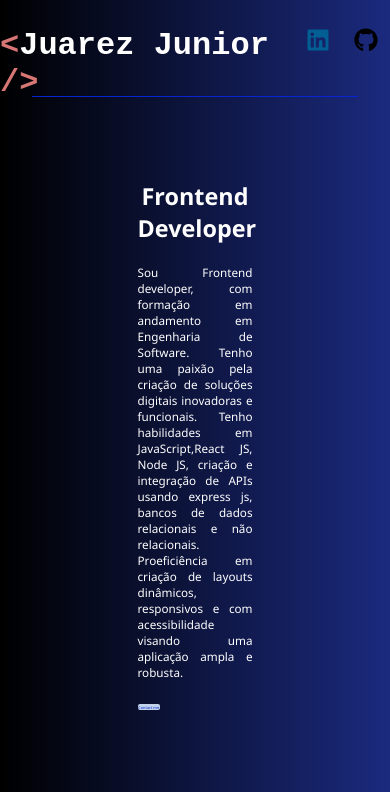
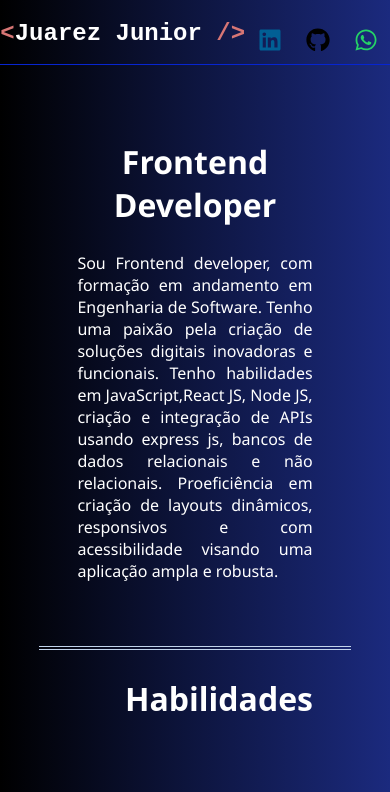
Before and after one commit to Jjunior112/portfolio, a React (Vite) app: page / in a window 390 px wide. Shown: the top 792 px of the page. Built offline with nearby package versions, Linux system fonts and the light colour scheme.

Commit message:
ajuste de responsividade

```diff
--- a/src/App.css
+++ b/src/App.css
@@ -8,7 +8,6 @@
 
 nav {
   display: flex;
-
   justify-content: space-around;
   height: 4em;
 }
@@ -48,8 +47,9 @@ nav svg:hover {
 }
 
 main {
-  display: flex;
-  padding: 2em;
+  margin: 0 auto;
+  padding: 0;
+  width: 100%;
 }
 
 .profile {
@@ -76,6 +76,7 @@ main {
 }
 
 
+
 .abilities {
   margin: 0 auto;
   width: 70%;
@@ -85,7 +86,7 @@ main {
   border-top: 4px double var(--color5);
 }
 
-.abilities h2,.projectsTitle h2 {
+.abilities h2,.projects h2 {
   font-size: 2em;
   text-align: center;
 
@@ -125,36 +126,16 @@ main {
   border-bottom: 1px double var(--color3);
 }
 
-.projectsTitle {
-  display: flex;
-  justify-content: space-around;
-  gap: 20em;
-  align-items: center;
 
-}
 
-.projectsTitle a,
 .name a {
-  font-size: 1vw;
+  font-size: 1em;
   text-decoration: none;
   color: var(--color3);
   padding: .2em;
   background-color: var(--color5);
   border-radius: .5em;
 
-}
-
-.projectsTitle a:hover,
-.name a:hover {
-  background-color: var(--color3);
-  color: #fff;
-  cursor: pointer;
-}
-
-.projectsTitle a:active,
-.name a:active {
-  background-color: var(--color5);
-  color: var(--color1);
 }
 
 .listProjects {
@@ -215,8 +196,8 @@ main {
   transition: 0.1s;
 }
 
-.download:hover {
-  color: var(--color4);
+.whatsapp{
+  color: #25D366;
 }
 
 .linkedin {
@@ -269,32 +250,11 @@ main {
 
 }
 
-@media (width<1230px) {
-  .photo img {
-
-    width: 60%;
-  }
-
-
-}
-
-@media (width<1175px) {
-  main {
-    flex-direction: column;
-  }
-
-  .photo img {
-    margin: 0 auto;
-    width: 100%;
-  }
-
-
-}
 
 @media (width<900px) {
 
 
-  .name h2 {
+  .name h2{
     font-size: 4vw;
   }
 
@@ -332,56 +292,30 @@ main {
     font-size: 2vw;
   }
 
-
 }
 
-@media (width<600px) {
+@media (width<685px) {
+  nav h1{
+    font-size: 1.5em;
+  }
+  .name,.abilities,.projects{
+    margin: 0 auto;
+    padding: 0;
+    width: 80%;
+    text-align: center;
+  }
+  .name h2{
+    font-size: 2em;
+    text-align: center;
+  }
+  .name p{
+    text-align: justify;
+    width: 100%;
 
-  .photo img {
-
-    width: 100%;
   }
-
-  .name {
-    align-items: center;
-  }
-
-  .name h2 {
-    text-align: center;
-    font-size: 6vw;
-  }
-
-  .name p {
-    font-size: 3vw;
-  }
-
-  .name button {
-    left: 35%;
-    margin-bottom: 2em;
-  }
-
-  .abilities {
-    width: 80%;
-  }
-
-  .abilities ul {
-    flex-direction: column;
-  }
-
-  .abilities li {
-    margin: 0 auto;
-    margin-bottom: 2em;
-  }
-
-  .projectsTitle h2 {
-    font-size: 4vw;
-  }
-
-  .projectsTitle {
-    gap: 10em;
-  }
-
-  .projectsTitle a {
-    font-size: 2vw;
+  .name a{
+    margin-top: .5em;
+    font-size: 1em;
+    word-break: keep-all;
   }
 }
--- a/src/components/Home.jsx
+++ b/src/components/Home.jsx
@@ -8,12 +8,12 @@ const Home = () => {
 
 
     return (
-        <>
+        <main>
             <Profile />
             <Abilities />
-            <Projects/>
+            <Projects />
 
-        </>
+        </main>
     )
 }
 
--- a/src/components/NavBar.jsx
+++ b/src/components/NavBar.jsx
@@ -1,4 +1,4 @@
-import { FaLinkedin, FaGithub, FaFileDownload } from 'react-icons/fa'
+import { FaLinkedin, FaGithub, FaWhatsapp  } from 'react-icons/fa'
 
 const NavBar = () => {
     return (
@@ -10,6 +10,8 @@ const NavBar = () => {
 
                 <li><a href="https://github.com/Jjunior112" target="_blank" title='Link para perfil do GitHub' rel="noopener noreferrer" ><FaGithub className='github' /></a></li>
 
+                <li><a href="http://wa.me/5531982208900" target="_blank" title='Link para chat whatsapp' rel="noopener noreferrer" ><FaWhatsapp className='whatsapp' /></a></li>
+
             </ul>
         </nav>
     )
--- a/src/components/Profile.jsx
+++ b/src/components/Profile.jsx
@@ -1,8 +1,8 @@
-import React from 'react'
+import {FaWhatsapp  } from 'react-icons/fa'
 
 const Profile = () => {
     return (
-        <main>
+        <>
             <section id='home' className='profile'>
 
 
@@ -12,13 +12,13 @@ const Profile = () => {
 
                     <p>Sou Frontend developer, com formação em andamento em Engenharia de Software. Tenho uma paixão pela criação de soluções digitais inovadoras e funcionais. Tenho habilidades em JavaScript,React JS, Node JS, criação e integração de APIs usando express js, bancos de dados relacionais e não relacionais. Proeficiência em criação de layouts dinâmicos, responsivos e com acessibilidade visando uma aplicação ampla e robusta. </p>
 
-                    <a href="http://wa.me/5531982208900" target="_blank" rel="noopener noreferrer">Contact me</a>
+
                 </div>
 
             </section>
 
 
-        </main>
+        </>
     )
 }
 
--- a/src/components/Projects.jsx
+++ b/src/components/Projects.jsx
@@ -26,10 +26,9 @@ const Projects = () => {
     return (
         <section className="projects">
 
-            <div className="projectsTitle">
-                <h2>Projetos</h2>
-                <a href="http://wa.me/5531982208900" target="_blank" rel="noopener noreferrer">Contact me</a>
-            </div>
+
+            <h2>Projetos</h2>
+
             <div className="listProjects">
                 {
                     projectsList.map((project) => (
```
